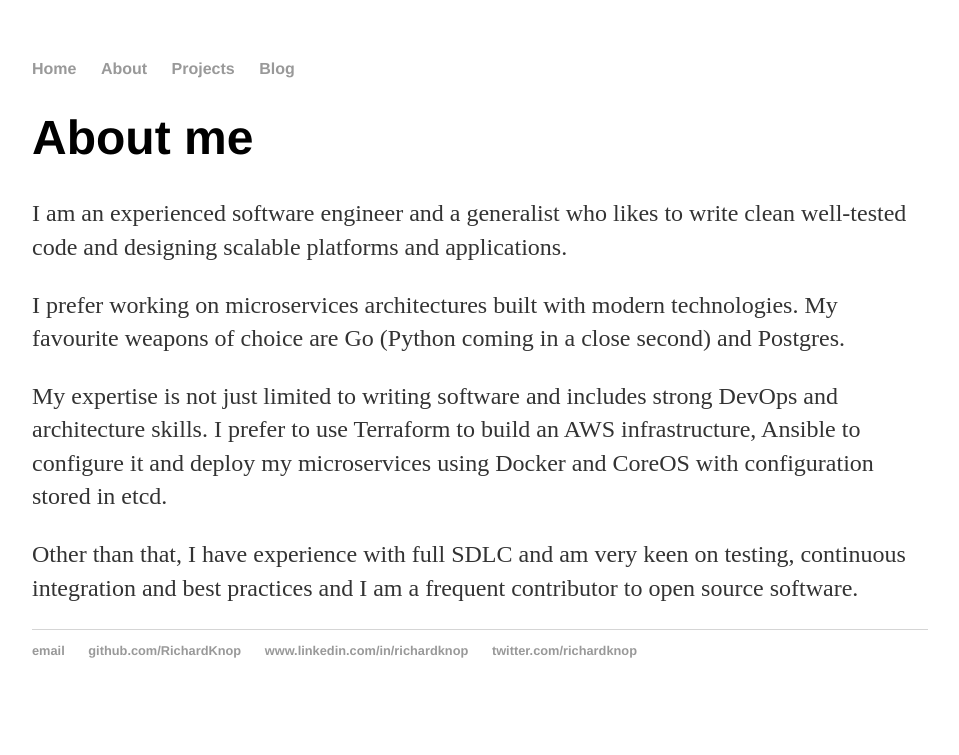
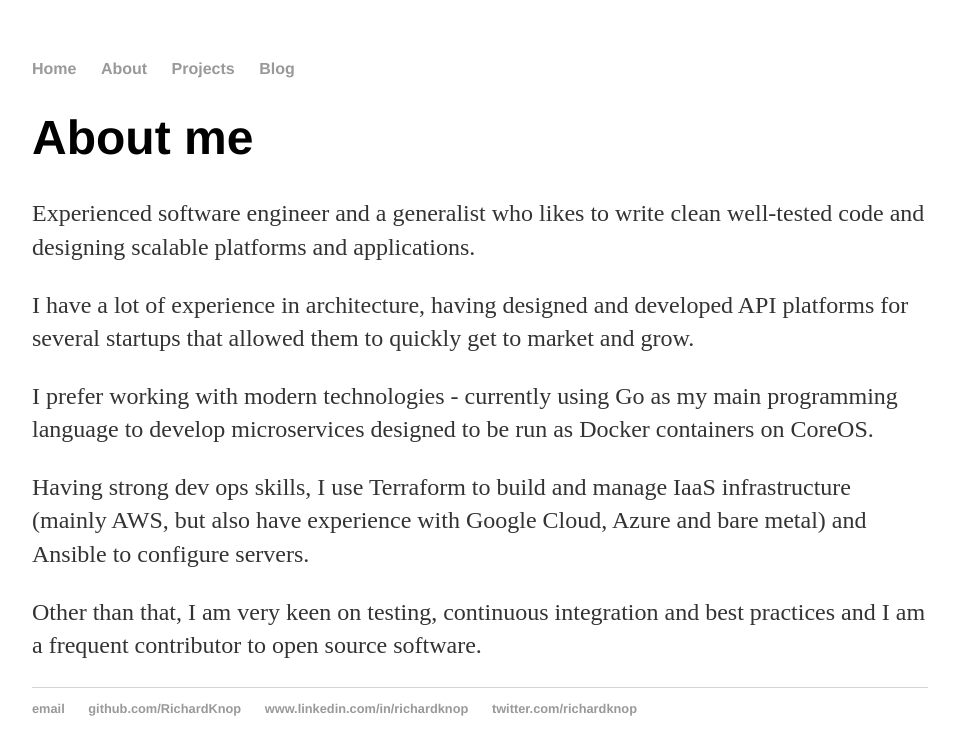
Before and after one commit to RichardKnop/richardknop.github.io, a Jekyll site: the page built from about/index.html, in a window 1280 px wide. Shown: the top 755 px of the page, without its empty margins (160-1119 px from the left). Built offline with Jekyll 4.4.1, drawn with Linux system fonts in a browser that asks for light colours.

Commit message:
Update index.html

```diff
--- a/about/index.html
+++ b/about/index.html
@@ -4,9 +4,15 @@ title: Richard Knop | About
 ---
 <div class="blurb">
   <h1>About me</h1>
-  <p>I am an experienced software engineer and a generalist who likes to write clean well-tested code and designing scalable platforms and applications.</p>
-  <p>I prefer working on microservices architectures built with modern technologies. My favourite weapons of choice are Go (Python coming in a close second) and Postgres.</p>
-  <p>My expertise is not just limited to writing software and includes strong DevOps and architecture skills. I prefer to use Terraform to build an AWS infrastructure, Ansible to configure it and deploy my microservices using Docker and CoreOS with configuration stored in etcd.</p>
-  <p>Other than that, I have experience with full SDLC and am very keen on testing, continuous integration and best practices and I am a frequent contributor to open source software.</p>
+
+  <p>Experienced software engineer and a generalist who likes to write clean well-tested code and designing scalable platforms and applications.</p>
+
+  <p>I have a lot of experience in architecture, having designed and developed API platforms for several startups that allowed them to quickly get to market and grow.</p>
+
+  <p>I prefer working with modern technologies - currently using Go as my main programming language to develop microservices designed to be run as Docker containers on CoreOS.</p>
+
+  <p>Having strong dev ops skills, I use Terraform to build and manage IaaS infrastructure (mainly AWS, but also have experience with Google Cloud, Azure and bare metal) and Ansible to configure servers.</p>
+
+  <p>Other than that, I am very keen on testing, continuous integration and best practices and I am a frequent contributor to open source software.</p>
 </div>
 <!-- /.blurb -->
```
